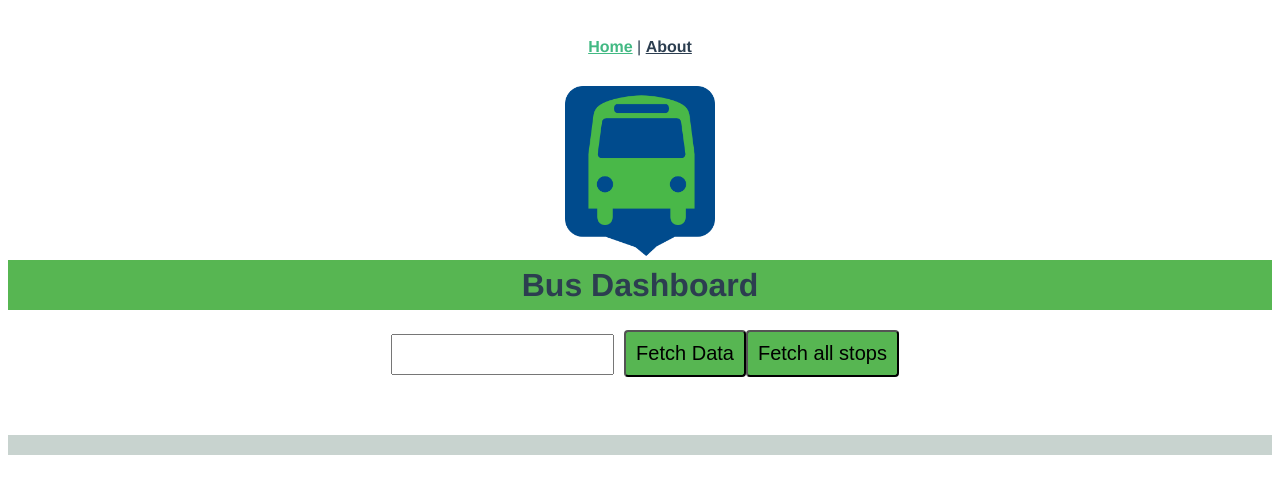
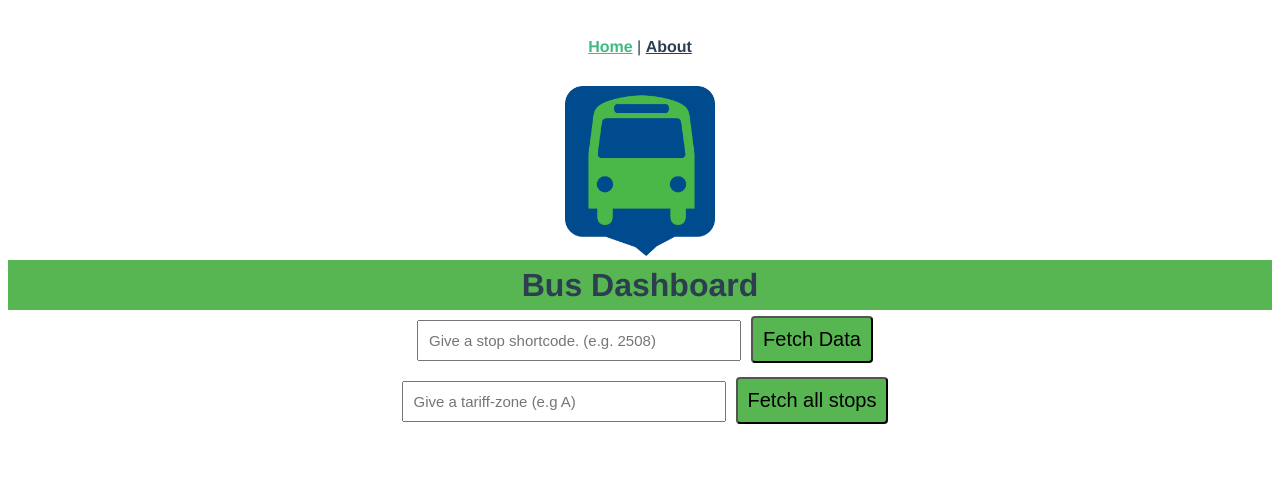
Before and after one commit to ollipirttila/bus-dashboard, a Vue app: page /#/ in a window 1280 px wide. Shown: the top 494 px of the page. Built offline with nearby package versions, Linux system fonts and the light colour scheme.

Commit message:
Add minor style improvements. Add possibility to input tariff zone to query params.

```diff
--- a/src/views/About.vue
+++ b/src/views/About.vue
@@ -1,6 +1,9 @@
 <template>
   <div class="about">
     <h1>This is an about page</h1>
-    <p>This is an app to view busses arriving and departing on a given bus stop in Tampere.</p>
+    <p>
+      This is an app to view busses arriving and departing on a given bus stop
+      in Tampere.
+    </p>
   </div>
 </template>
--- a/src/views/Home.vue
+++ b/src/views/Home.vue
@@ -2,30 +2,30 @@
   <div class="home">
     <img class="app-logo" alt="busLogo" src="../assets/logo.png" />
     <HeaderBar title="Bus Dashboard" />
+    <div class="bus-functions">
+      <input v-model="stopShortCodeInput" placeholder="Give a stop shortcode. (e.g. 2508)" />
+      <button @click="fetchStopMonitoringDataSet">Fetch Data</button>
+    </div>
     <div class="bus-container">
       <div v-for="item in busDataSet" :key="item.vehicleRef" class="bus-item">
         <div>Bussin id: {{ item.vehicleRef }}</div>
         <div>Bussin linja: {{ item.lineRef }}</div>
-        <div>
-          Arvioitu lähtö pysäkille: {{ item.call.expectedDepartureTime }}
-        </div>
-        <div>
-          Aikataulun mukainen saapuminen: {{ item.call.aimedDepartureTime }}
-        </div>
+        <div>Arvioitu lähtö pysäkille: {{ item.call.expectedDepartureTime }}</div>
+        <div>Aikataulun mukainen saapuminen: {{ item.call.aimedDepartureTime }}</div>
         <div>Status: {{ item.call.departureStatus }}</div>
       </div>
     </div>
-    <input v-model="stopShortCodeInput" class="stop-input" />
-    <button @click="fetchStopMonitoringDataSet" class="button">
-      Fetch Data
-    </button>
-    <button @click="fetchStopListingDataSet" class="button">
-      Fetch all stops
-    </button>
+
+    <div class="stop-functions">
+      <input v-model="tariffZoneInput" placeholder="Give a tariff-zone (e.g A)" />
+      <button @click="fetchStopListingDataSet">Fetch all stops</button>
+    </div>
     <div class="stop-container">
-      <div v-for="item in stopDataSet" :key="item.shortName" class="stop-item">
-        Pysäkin lyhytkoodi: {{ item.shortName }} Pysäkin nimi: {{ item.name }}
-      </div>
+      <div
+        v-for="item in stopDataSet"
+        :key="item.shortName"
+        class="stop-item"
+      >Pysäkin lyhytkoodi: {{ item.shortName }} Pysäkin nimi: {{ item.name }}</div>
     </div>
   </div>
 </template>
@@ -43,7 +43,8 @@ export default {
     return {
       busDataSet: [],
       stopDataSet: [],
-      stopShortCodeInput: ""
+      stopShortCodeInput: "",
+      tariffZoneInput: ""
     };
   },
   methods: {
@@ -59,7 +60,7 @@ export default {
         });
     },
     fetchStopListingDataSet: function() {
-      const tariffZoneInput = "A";
+      const tariffZoneInput = this.tariffZoneInput;
       const baseURI = "http://data.itsfactory.fi/journeys/api/1/stop-points";
       this.$http
         .get(baseURI, { params: { tariffZone: tariffZoneInput } })
@@ -75,22 +76,21 @@ export default {
 @import "../styles/variables.scss";
 .home {
   margin: 0;
-}
   .app-logo {
     width: 150px;
   }
-
-.stop-input {
+  button {
+    background-color: $primary-color;
+    padding: 10px;
+    border-radius: 4px;
+    font-size: 20px;
+  }
+  input {
     margin: 10px;
     padding: 10px;
     font-size: 15px;
+    width: 300px;
   }
-.button {
-  background-color: $primary-color;
-  padding: 10px;
-  border-radius: 4px;
-  margin-top: 20px;
-  font-size: 20px;
 }
 
 .bus-container {
@@ -104,20 +104,17 @@ export default {
     border-radius: 8px;
   }
 }
-
 .stop-container {
   display: flex;
-  flex-flow: column nowrap;
+  flex-flow: row wrap;
   justify-content: center;
   align-items: center;
-  padding-top: 20px;
-  margin-top: 50px;
   background-color: rgb(200, 211, 207);
   .stop-item {
     background-color: rgb(231, 243, 118);
     width: 500px;
     padding: 5px;
-    margin: 5px 0 5px 0;
+    margin: 5px;
     text-align: center;
   }
 }
```
Lines whose indentation alone changed are shown as unchanged.
